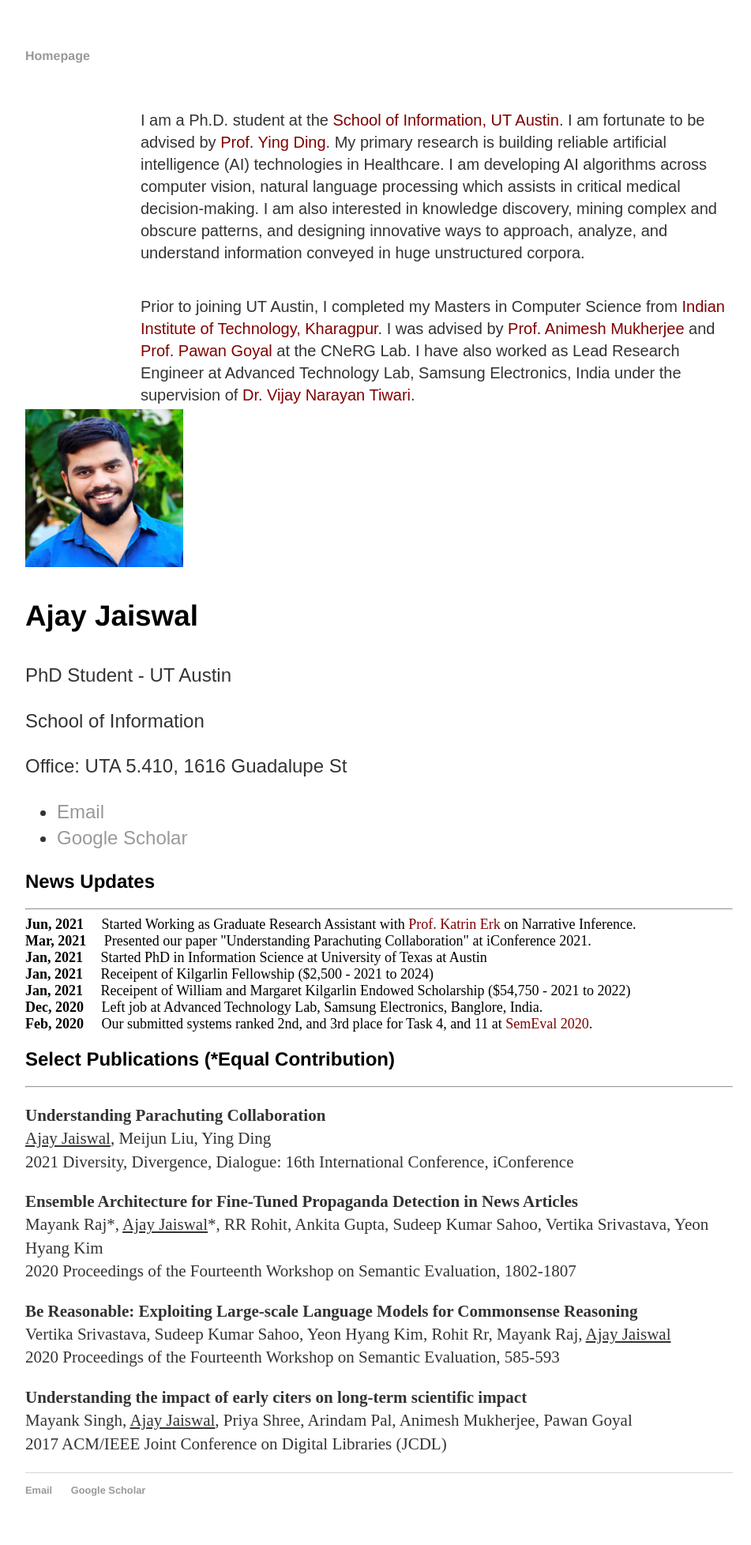
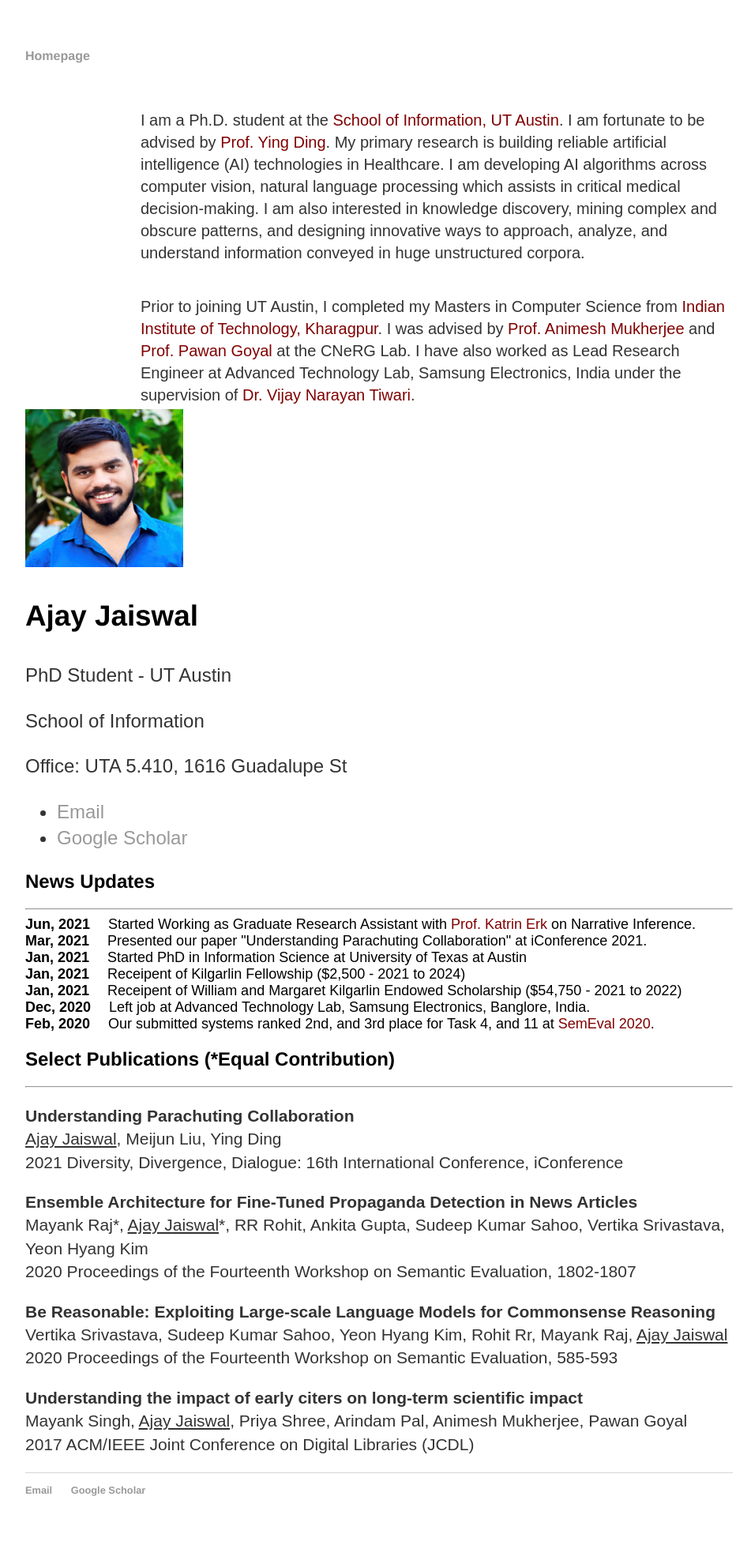
Before and after one commit to Ajay1994/ajay1994.github.io, a Jekyll site: the page built from index.html, in a window 1280 px wide. Shown: the whole page at 79% size, without its empty margins (160-1111 px from the left). Built offline with Jekyll 4.4.1, drawn with Linux system fonts in a browser that asks for light colours.

Commit message:
Update index.html

```diff
--- a/index.html
+++ b/index.html
@@ -38,7 +38,7 @@ title: Ajay Jaiswal Homepage
 		</div>
 		<h2 style = "font-size:24px">News Updates</h2>
 		<hr/>
-		<div style ="font-size:18px">
+		<div style ="font-size:18px; font-family: Arial, Helvetica, sans-serif;">
 			<strong>Jun, 2021</strong> &emsp;Started Working as Graduate Research Assistant with <a href = "http://www.katrinerk.com/" style="color:#800000"> Prof. Katrin Erk </a> on Narrative Inference. </br>
 			<strong>Mar, 2021</strong> &emsp;Presented our paper "Understanding Parachuting Collaboration" at iConference 2021.</br>
 			<strong>Jan, 2021</strong> &emsp;Started PhD in Information Science at University of Texas at Austin</br>
@@ -50,7 +50,7 @@ title: Ajay Jaiswal Homepage
 		</div>
 		<h2 style = "font-size:24px">Select Publications (*Equal Contribution)</h2>
 		<hr/>
-		<div style ="font-size:14px">
+		<div style ="font-size:14px; font-family: Arial, Helvetica, sans-serif;">
 			<p><strong>Understanding Parachuting Collaboration</strong><br/>
 			<u>Ajay Jaiswal</u>, Meijun Liu, Ying Ding<br/>
 		        2021 Diversity, Divergence, Dialogue: 16th International Conference, iConference
```
